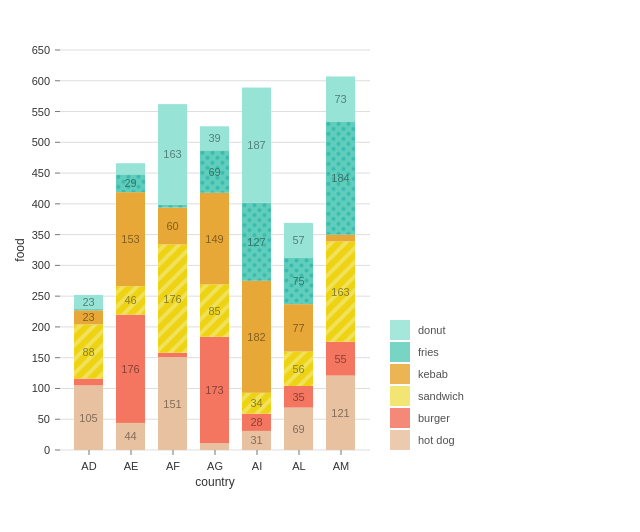
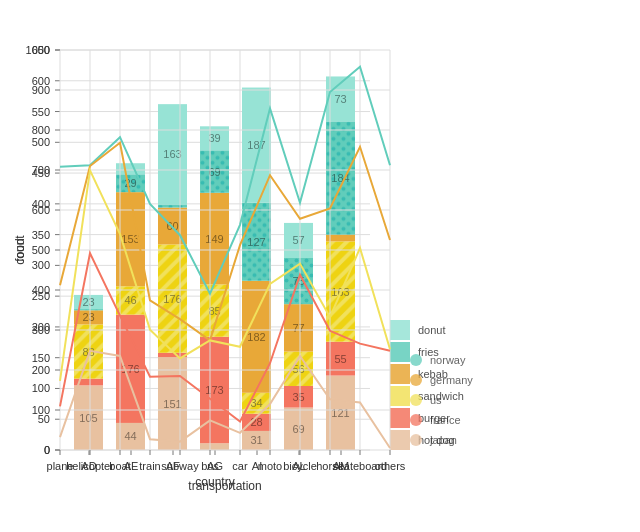
Before and after one commit to zapata124/NivoApp, a React (Create React App) app: page / in a window 1280 px wide. Shown: the top 532 px of the page, without its empty margins (0-640 px from the left). Built offline with nearby package versions, Linux system fonts and the light colour scheme.

Commit message:
Adding linechart

```diff
--- a/package.json
+++ b/package.json
@@ -5,6 +5,7 @@
   "dependencies": {
     "@nivo/bar": "^0.79.1",
     "@nivo/core": "^0.79.0",
+    "@nivo/line": "^0.79.1",
     "@testing-library/jest-dom": "^5.16.5",
     "@testing-library/react": "^13.3.0",
     "@testing-library/user-event": "^13.5.0",
--- a/src/App.js
+++ b/src/App.js
@@ -1,11 +1,13 @@
 import "./App.css";
 import BarChart from "./Charts/BarChart";
-import { barData } from "./Charts/data";
+import LineChart from "./Charts/LineChart";
+import { barData, lineData } from "./Charts/data";
 function App() {
   return (
     <div className="App">
       <div style={{ width: "500px", height: "500px" }}>
         <BarChart data={barData} />
+        <LineChart data={lineData} />
       </div>
     </div>
   );
--- /dev/null
+++ b/src/Charts/LineChart.js
@@ -0,0 +1,78 @@
+// install (please make sure versions match peerDependencies)
+// yarn add @nivo/core @nivo/line
+import { ResponsiveLine } from '@nivo/line'
+
+// make sure parent container have a defined height when using
+// responsive component, otherwise height will be 0 and
+// no chart will be rendered.
+// website examples showcase many properties,
+// you'll often use just a few of them.
+const LineChart = ({ data /* see data tab */ }) => (
+    <ResponsiveLine
+        data={data}
+        margin={{ top: 50, right: 110, bottom: 50, left: 60 }}
+        xScale={{ type: 'point' }}
+        yScale={{
+            type: 'linear',
+            min: 'auto',
+            max: 'auto',
+            stacked: true,
+            reverse: false
+        }}
+        yFormat=" >-.2f"
+        axisTop={null}
+        axisRight={null}
+        axisBottom={{
+            orient: 'bottom',
+            tickSize: 5,
+            tickPadding: 5,
+            tickRotation: 0,
+            legend: 'transportation',
+            legendOffset: 36,
+            legendPosition: 'middle'
+        }}
+        axisLeft={{
+            orient: 'left',
+            tickSize: 5,
+            tickPadding: 5,
+            tickRotation: 0,
+            legend: 'count',
+            legendOffset: -40,
+            legendPosition: 'middle'
+        }}
+        pointSize={10}
+        pointColor={{ theme: 'background' }}
+        pointBorderWidth={2}
+        pointBorderColor={{ from: 'serieColor' }}
+        pointLabelYOffset={-12}
+        useMesh={true}
+        legends={[
+            {
+                anchor: 'bottom-right',
+                direction: 'column',
+                justify: false,
+                translateX: 100,
+                translateY: 0,
+                itemsSpacing: 0,
+                itemDirection: 'left-to-right',
+                itemWidth: 80,
+                itemHeight: 20,
+                itemOpacity: 0.75,
+                symbolSize: 12,
+                symbolShape: 'circle',
+                symbolBorderColor: 'rgba(0, 0, 0, .5)',
+                effects: [
+                    {
+                        on: 'hover',
+                        style: {
+                            itemBackground: 'rgba(0, 0, 0, .03)',
+                            itemOpacity: 1
+                        }
+                    }
+                ]
+            }
+        ]}
+    />
+)
+
+export default LineChart;
--- a/src/Charts/data.js
+++ b/src/Charts/data.js
@@ -104,4 +104,277 @@ export const barData = [
     "donut": 73,
     "donutColor": "hsl(13, 70%, 50%)"
   }
+];
+
+export const  lineData = [
+  {
+    "id": "japan",
+    "color": "hsl(309, 70%, 50%)",
+    "data": [
+      {
+        "x": "plane",
+        "y": 32
+      },
+      {
+        "x": "helicopter",
+        "y": 248
+      },
+      {
+        "x": "boat",
+        "y": 235
+      },
+      {
+        "x": "train",
+        "y": 27
+      },
+      {
+        "x": "subway",
+        "y": 21
+      },
+      {
+        "x": "bus",
+        "y": 74
+      },
+      {
+        "x": "car",
+        "y": 43
+      },
+      {
+        "x": "moto",
+        "y": 115
+      },
+      {
+        "x": "bicycle",
+        "y": 235
+      },
+      {
+        "x": "horse",
+        "y": 127
+      },
+      {
+        "x": "skateboard",
+        "y": 119
+      },
+      {
+        "x": "others",
+        "y": 5
+      }
+    ]
+  },
+  {
+    "id": "france",
+    "color": "hsl(279, 70%, 50%)",
+    "data": [
+      {
+        "x": "plane",
+        "y": 77
+      },
+      {
+        "x": "helicopter",
+        "y": 244
+      },
+      {
+        "x": "boat",
+        "y": 101
+      },
+      {
+        "x": "train",
+        "y": 156
+      },
+      {
+        "x": "subway",
+        "y": 164
+      },
+      {
+        "x": "bus",
+        "y": 54
+      },
+      {
+        "x": "car",
+        "y": 28
+      },
+      {
+        "x": "moto",
+        "y": 102
+      },
+      {
+        "x": "bicycle",
+        "y": 203
+      },
+      {
+        "x": "horse",
+        "y": 171
+      },
+      {
+        "x": "skateboard",
+        "y": 147
+      },
+      {
+        "x": "others",
+        "y": 243
+      }
+    ]
+  },
+  {
+    "id": "us",
+    "color": "hsl(39, 70%, 50%)",
+    "data": [
+      {
+        "x": "plane",
+        "y": 64
+      },
+      {
+        "x": "helicopter",
+        "y": 207
+      },
+      {
+        "x": "boat",
+        "y": 204
+      },
+      {
+        "x": "train",
+        "y": 118
+      },
+      {
+        "x": "subway",
+        "y": 44
+      },
+      {
+        "x": "bus",
+        "y": 146
+      },
+      {
+        "x": "car",
+        "y": 187
+      },
+      {
+        "x": "moto",
+        "y": 198
+      },
+      {
+        "x": "bicycle",
+        "y": 28
+      },
+      {
+        "x": "horse",
+        "y": 34
+      },
+      {
+        "x": "skateboard",
+        "y": 239
+      },
+      {
+        "x": "others",
+        "y": 4
+      }
+    ]
+  },
+  {
+    "id": "germany",
+    "color": "hsl(253, 70%, 50%)",
+    "data": [
+      {
+        "x": "plane",
+        "y": 239
+      },
+      {
+        "x": "helicopter",
+        "y": 11
+      },
+      {
+        "x": "boat",
+        "y": 228
+      },
+      {
+        "x": "train",
+        "y": 73
+      },
+      {
+        "x": "subway",
+        "y": 98
+      },
+      {
+        "x": "bus",
+        "y": 0
+      },
+      {
+        "x": "car",
+        "y": 254
+      },
+      {
+        "x": "moto",
+        "y": 272
+      },
+      {
+        "x": "bicycle",
+        "y": 112
+      },
+      {
+        "x": "horse",
+        "y": 272
+      },
+      {
+        "x": "skateboard",
+        "y": 253
+      },
+      {
+        "x": "others",
+        "y": 273
+      }
+    ]
+  },
+  {
+    "id": "norway",
+    "color": "hsl(328, 70%, 50%)",
+    "data": [
+      {
+        "x": "plane",
+        "y": 296
+      },
+      {
+        "x": "helicopter",
+        "y": 2
+      },
+      {
+        "x": "boat",
+        "y": 14
+      },
+      {
+        "x": "train",
+        "y": 241
+      },
+      {
+        "x": "subway",
+        "y": 210
+      },
+      {
+        "x": "bus",
+        "y": 117
+      },
+      {
+        "x": "car",
+        "y": 51
+      },
+      {
+        "x": "moto",
+        "y": 167
+      },
+      {
+        "x": "bicycle",
+        "y": 40
+      },
+      {
+        "x": "horse",
+        "y": 291
+      },
+      {
+        "x": "skateboard",
+        "y": 200
+      },
+      {
+        "x": "others",
+        "y": 187
+      }
+    ]
+  }
 ]
```
Also changed, not shown: 1 other file (tests, documents, lock files or other folders).
